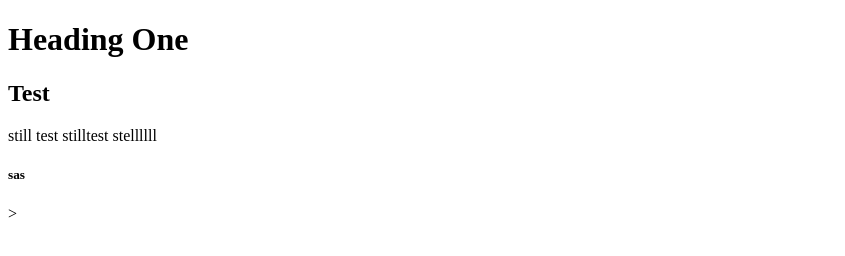
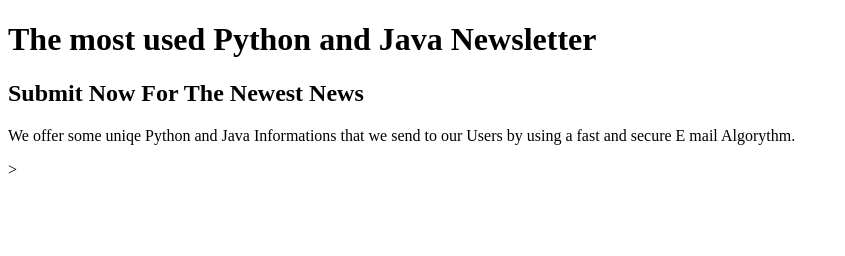
Before and after one commit to sassimon22/sas, a plain HTML site: page index.html in a window 1280 px wide. Shown: the whole page, without its empty margins (0-845 px from the left). Drawn offline with Linux system fonts and the light colour scheme.

Commit message:
Update index.html

```diff
--- a/index.html
+++ b/index.html
@@ -1,17 +1,15 @@
 <!DOCTYPE html>
 <html>
 	<head>
-		<title>Html Try Out </title>
-		<meta name="maValidation" content="69e5614b97a05d4627386aa80a7cdc80" />
+		<title>Python Newsletter </title>
 	</head>
 	<body>
-		<h1>Heading One</h1>
-		<h2>Test</h2>
-		<p>still test
-			stilltest
+		<h1>The most used Python and Java Newsletter</h1>
+		<h2>Submit Now For The Newest News</h2>
+		<p>
+			We offer some uniqe Python and Java Informations that we send to our Users by using a fast
+			and secure E mail Algorythm.
+		</p>
 
-			stellllll
-		</p>
-		<h5>sas</h5>
 	</body>>
-</html
+</html>
```
